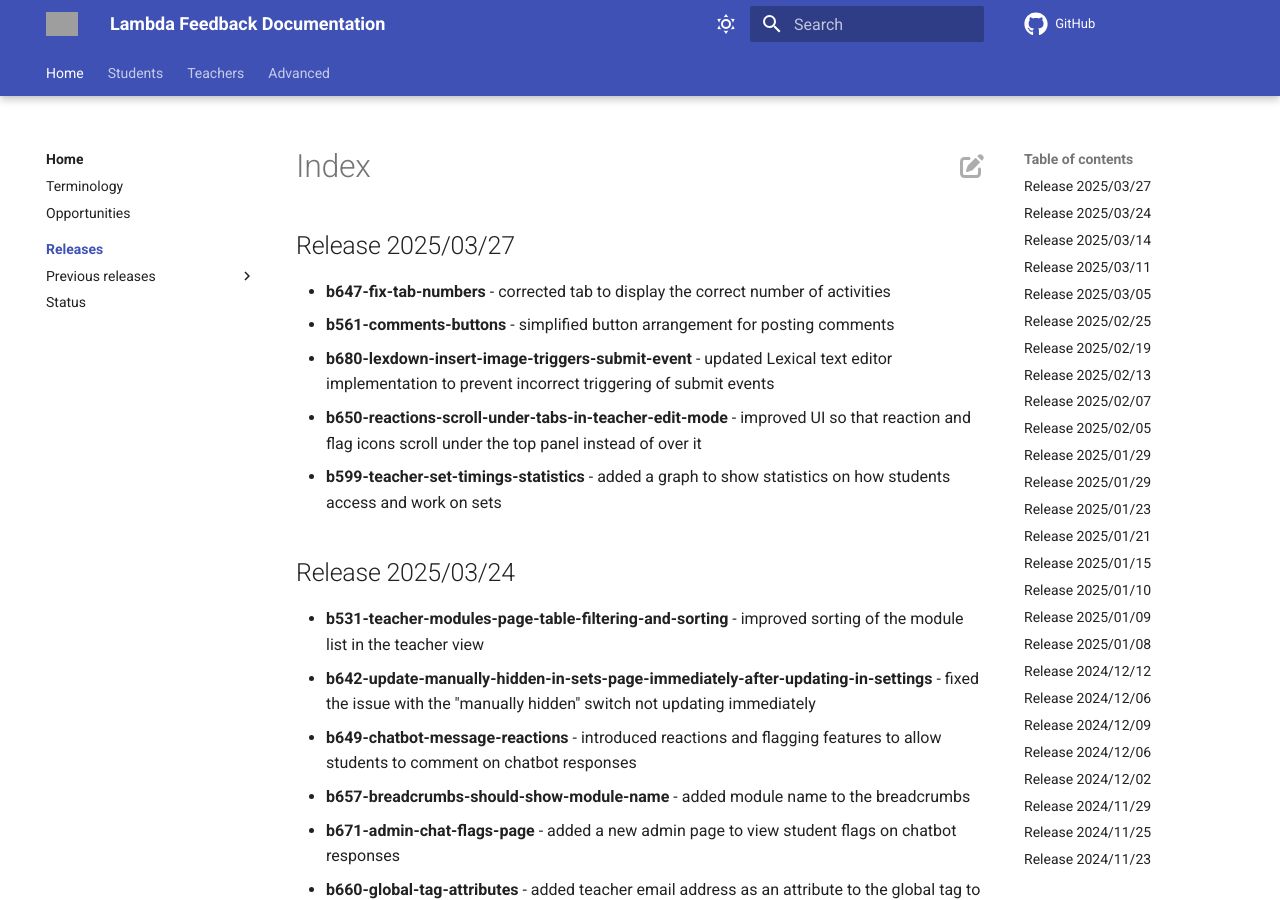
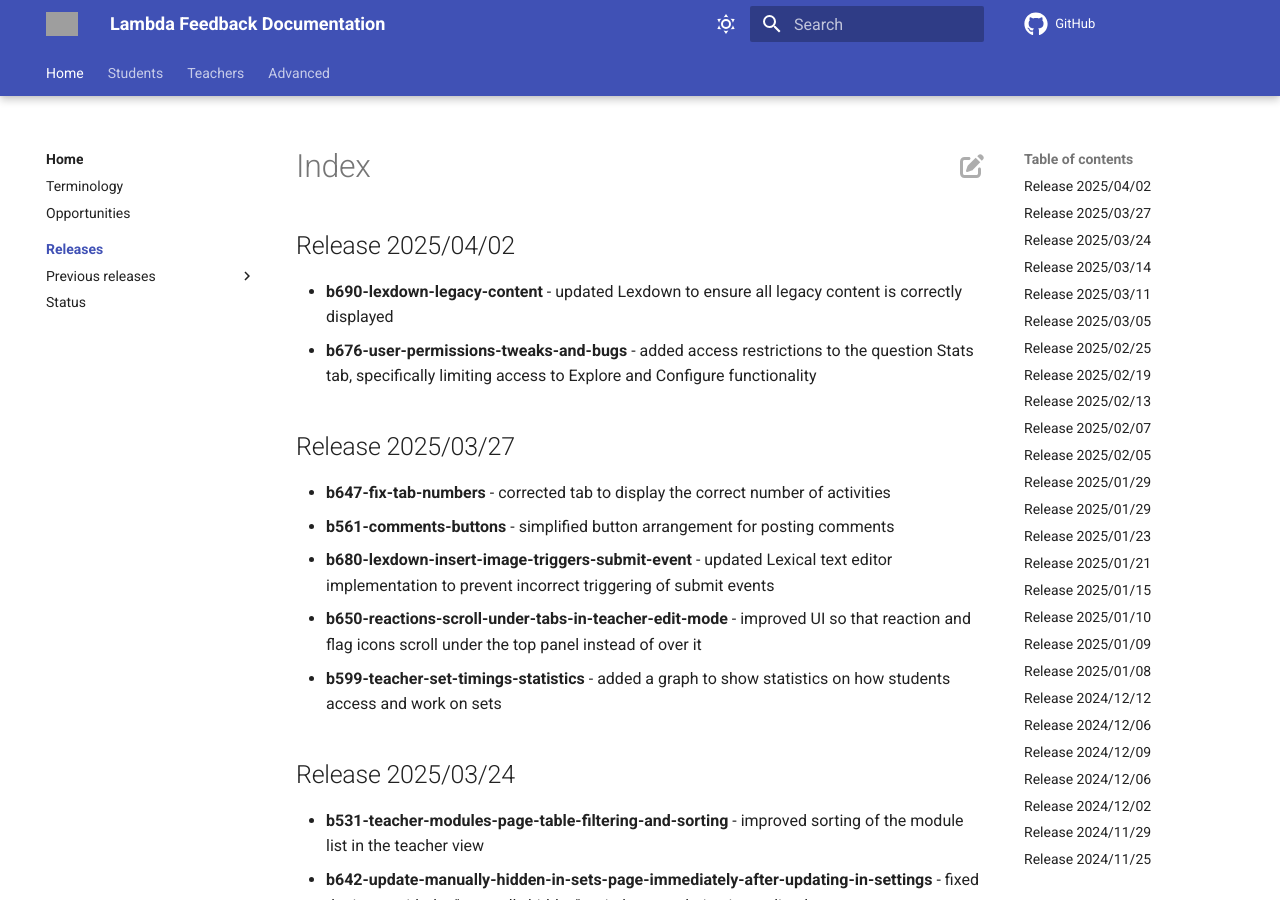
Before and after one commit to lambda-feedback/user-documentation, an MkDocs documentation site: the page built from docs/releases/index.md, in a window 1280 px wide and 900 px high. Built offline with MkDocs 1.6.1 and Material for MkDocs 9.7.7, drawn with Linux system fonts in a browser that asks for light colours; comment, search, counter and statistics services are not loaded; grey boxes are pictures that could not be loaded.

Commit message:
Release 2025/04/02 added

```diff
--- a/docs/releases/index.md
+++ b/docs/releases/index.md
@@ -1,3 +1,8 @@
+## Release 2025/04/02
+
+- **b690-lexdown-legacy-content** - updated Lexdown to ensure all legacy content is correctly displayed
+- **b676-user-permissions-tweaks-and-bugs** - added access restrictions to the question Stats tab, specifically limiting access to Explore and Configure functionality
+
 ## Release 2025/03/27
 
 - **b647-fix-tab-numbers** - corrected tab to display the correct number of activities
```
